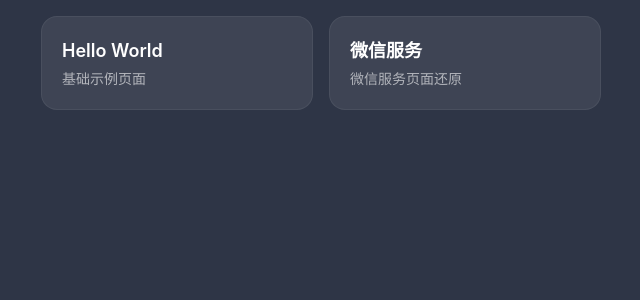
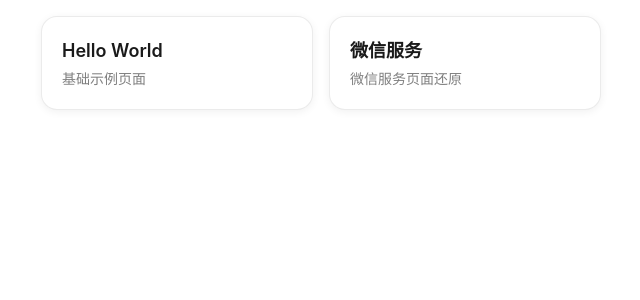
Before and after one commit to kenogoo0329/mask-h5, a Vue app: page / in a window 1280 px wide. Shown: the top 300 px of the page, without its empty margins (319-959 px from the left). Built offline with nearby package versions, Linux system fonts and the light colour scheme.

Commit message:
将页面背景改为白色，消除 PWA 顶部深色区域

```diff
--- a/src/App.vue
+++ b/src/App.vue
@@ -93,33 +93,34 @@
 }
 
 .preview-card {
-  background: rgba(255, 255, 255, 0.08);
+  background: #ffffff;
   border-radius: 16px;
   padding: 20px;
   cursor: pointer;
   transition: background 0.2s ease;
-  border: 1px solid rgba(255, 255, 255, 0.06);
+  border: 1px solid rgba(0, 0, 0, 0.08);
+  box-shadow: 0 2px 8px rgba(0, 0, 0, 0.06);
 }
 
 .preview-card:active {
-  background: rgba(255, 255, 255, 0.14);
+  background: #f5f5f5;
 }
 
 .preview-card__name {
   font-size: 18px;
   font-weight: 600;
-  color: #ffffff;
+  color: #1a1a1a;
   margin-bottom: 4px;
 }
 
 .preview-card__desc {
   font-size: 14px;
-  color: rgba(255, 255, 255, 0.6);
+  color: rgba(0, 0, 0, 0.5);
 }
 
 .preview-list__empty {
   text-align: center;
-  color: rgba(255, 255, 255, 0.4);
+  color: rgba(0, 0, 0, 0.4);
   font-size: 16px;
   line-height: 1.6;
 }
--- a/src/styles/main.css
+++ b/src/styles/main.css
@@ -18,7 +18,7 @@
   font-size: 16px;
   line-height: 1.5;
   color: #1a1a1a;
-  background-color: #2e3546;
+  background-color: #ffffff;
   -webkit-font-smoothing: antialiased;
   -moz-osx-font-smoothing: grayscale;
   overscroll-behavior: none;
```
